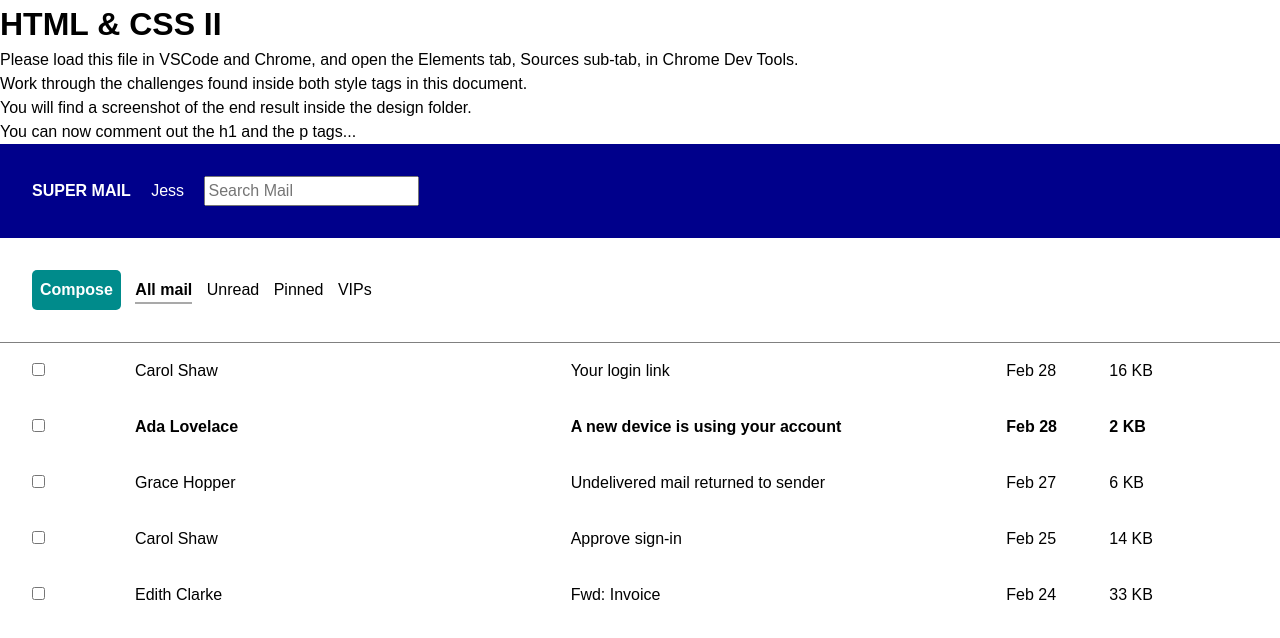
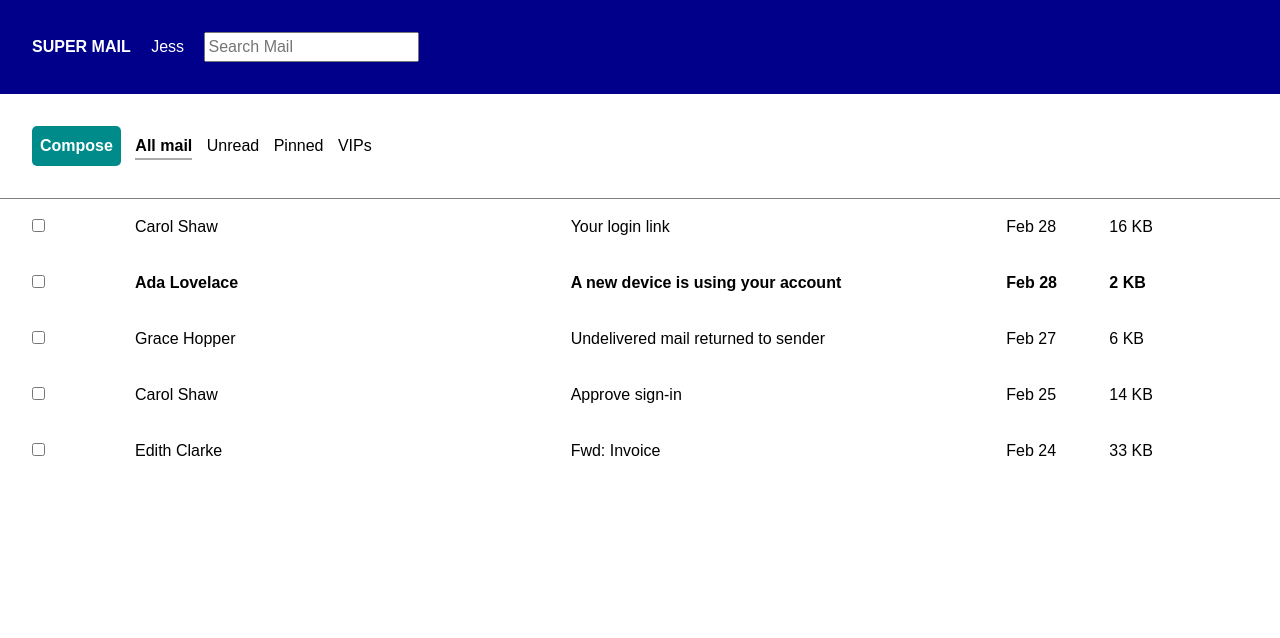
Before and after one commit to bloominstituteoftechnology/module-project-html-and-css-ii-stevenschwab, a plain HTML site: page index.html in a window 1280 px wide. Drawn offline with Linux system fonts and the light colour scheme.

Commit message:
comment out h1 and p tags

```diff
--- a/index.html
+++ b/index.html
@@ -180,11 +180,11 @@
 
 <body>
   <div id="instructions">
-    <h1>HTML & CSS II</h1>
+    <!-- <h1>HTML & CSS II</h1>
     <p>Please load this file in VSCode and Chrome, and open the Elements tab, Sources sub-tab, in Chrome Dev Tools.</p>
     <p>Work through the challenges found inside both style tags in this document.</p>
     <p>You will find a screenshot of the end result inside the design folder.</p>
-    <p>You can now comment out the h1 and the p tags...</p>
+    <p>You can now comment out the h1 and the p tags...</p> -->
   </div>
   <div>
     <header>
```
